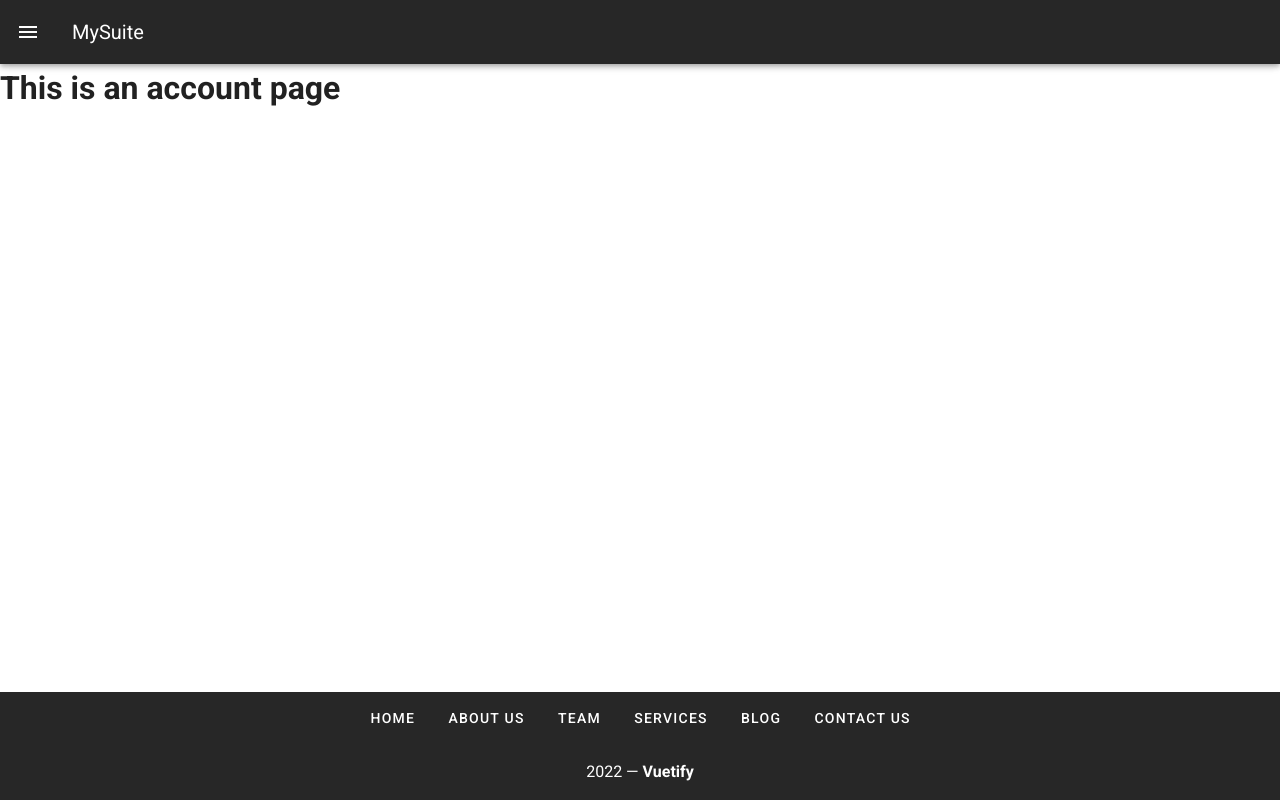
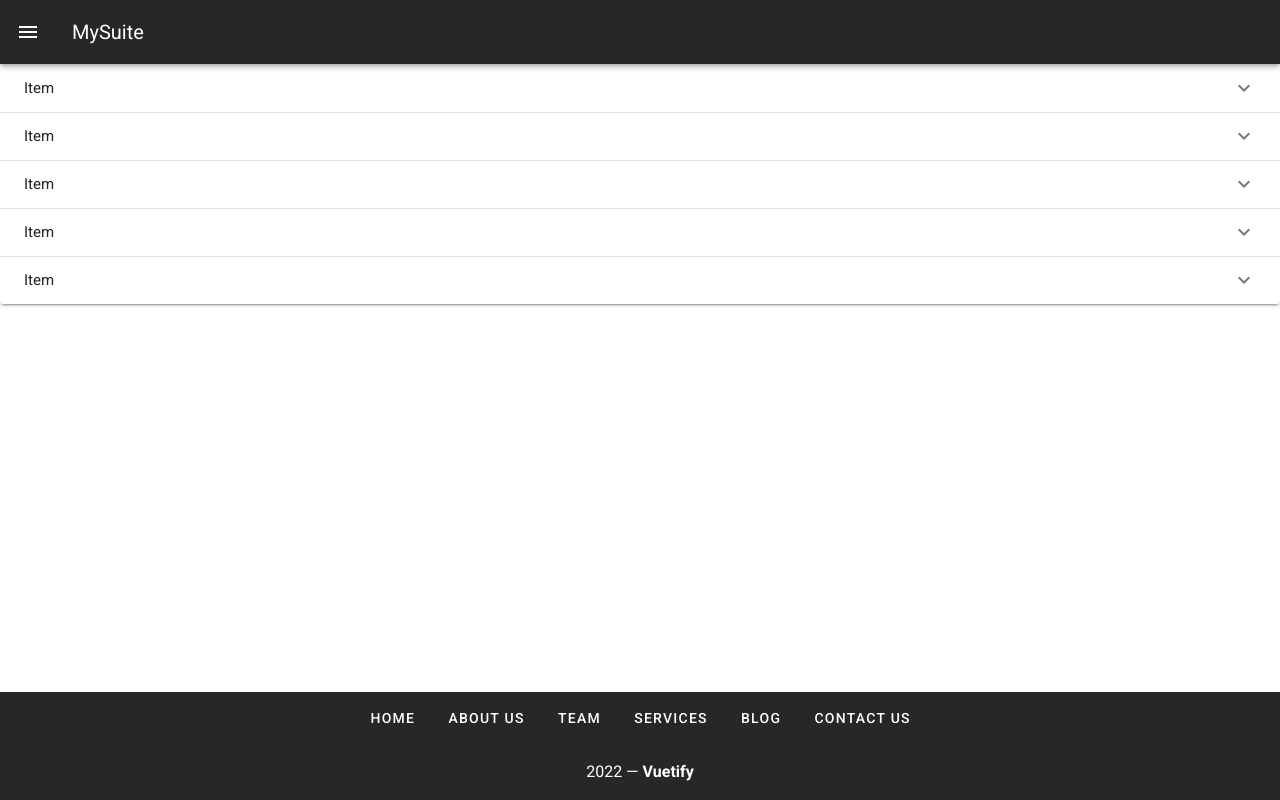
Before and after one commit to mssykk28/vue_project_1, a Vue app: page /account in a window 1280 px wide. Built offline with nearby package versions, Linux system fonts and the light colour scheme.

Commit message:
エクスパンションパネル追加

```diff
--- a/src/views/AccountView.vue
+++ b/src/views/AccountView.vue
@@ -1,5 +1,15 @@
 <template>
-  <div class="account">
-    <h1>This is an account page</h1>
-  </div>
+  <v-expansion-panels>
+    <v-expansion-panel v-for="(item, i) in 5" :key="i">
+      <v-expansion-panel-header> Item </v-expansion-panel-header>
+      <v-expansion-panel-content>
+        Lorem ipsum dolor sit amet, consectetur adipiscing elit, sed do eiusmod
+        tempor incididunt ut labore et dolore magna aliqua. Ut enim ad minim
+        veniam, quis nostrud exercitation ullamco laboris nisi ut aliquip ex ea
+        commodo consequat.
+      </v-expansion-panel-content>
+    </v-expansion-panel>
+  </v-expansion-panels>
 </template>
+<script></script>
+<style></style>
```
